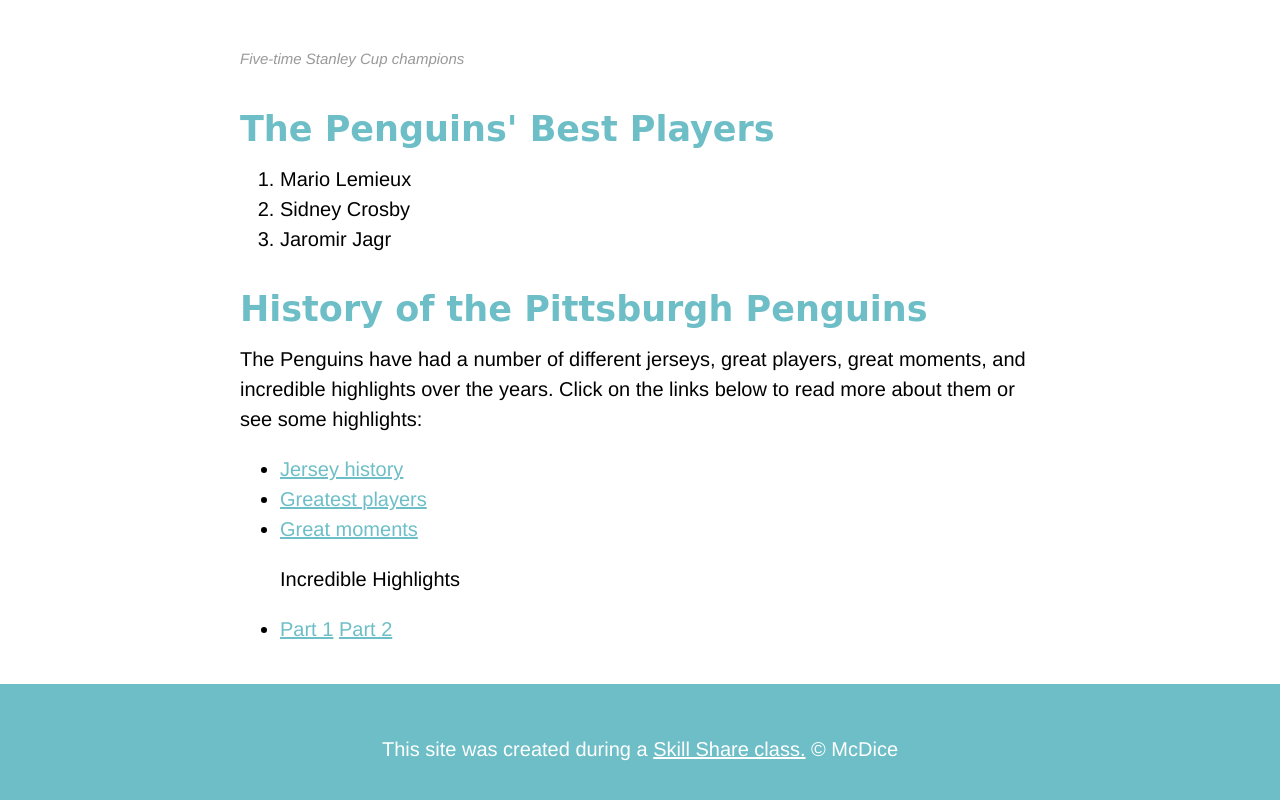
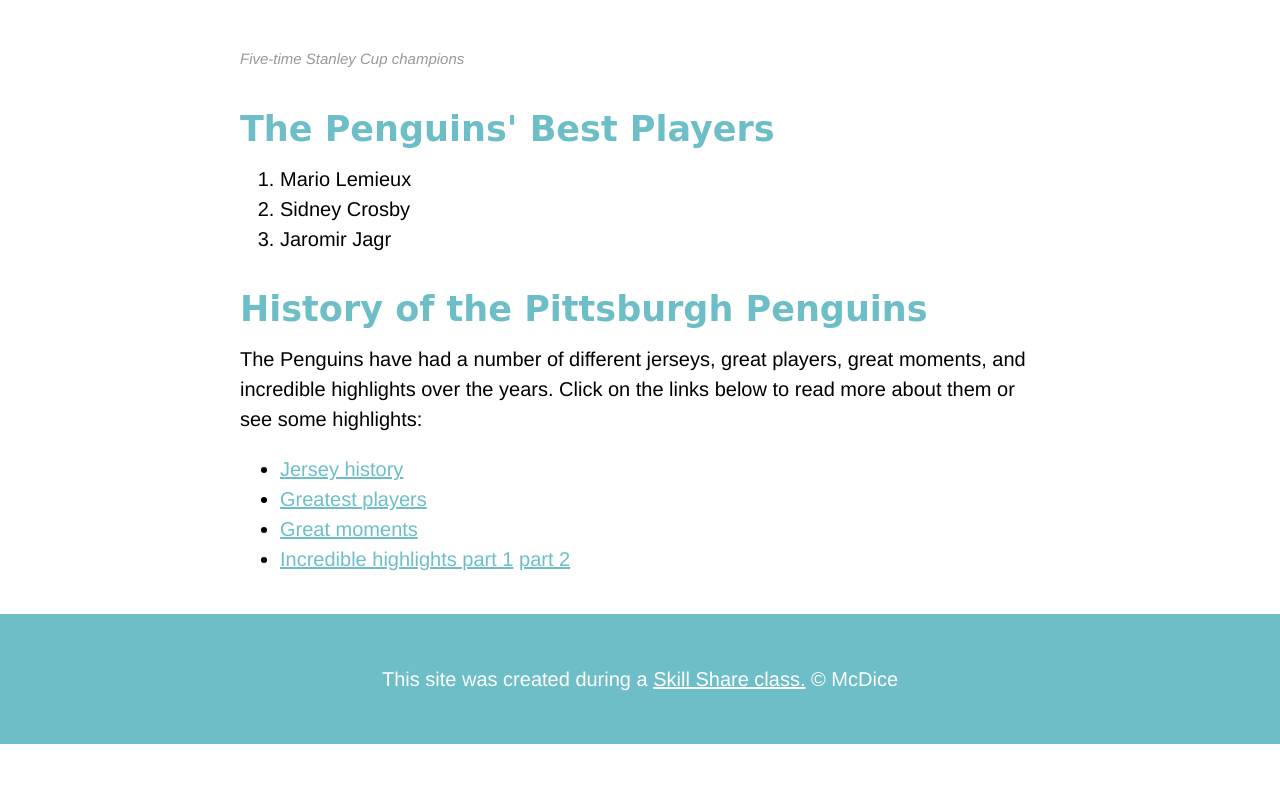
Before and after one commit to psmallwo/cartoon-hero, a plain HTML site: page index.html in a window 1280 px wide. Shown: the part 1459-2259 px from the top of the page. After the commit the page ends 2203 px from the top, so only its background shows below. Drawn offline with Linux system fonts and the light colour scheme; a web font is replaced by a local one.

Commit message:
Update index.html

```diff
--- a/index.html
+++ b/index.html
@@ -35,8 +35,7 @@
 		<li><a target="blank_" href="https://www.nhl.com/penguins/team/uniform-history">Jersey history</a></li>
 		<li><a target="blank_" href="https://thehockeywriters.com/10-greatest-pittsburgh-penguins-in-franchise-history/">Greatest players</a></li>
 		<li><a target="blank_" href="https://bleacherreport.com/articles/811687-15-iconic-moments-in-penguins-history">Great moments</a></li>
-		<p>Incredible Highlights</p>
-		<li><a target="blank_" href="https://www.youtube.com/watch?v=vQ2Ws28Qm7c">Part 1</a>       <a href="https://www.youtube.com/watch?v=_DctRSjxl_0">Part 2</a></li>
+		<li><a target="blank_" href="https://www.youtube.com/watch?v=vQ2Ws28Qm7c">Incredible highlights part 1</a>       <a href="https://www.youtube.com/watch?v=_DctRSjxl_0">part 2</a></li>
 	</ul>
 </main>
 
```
